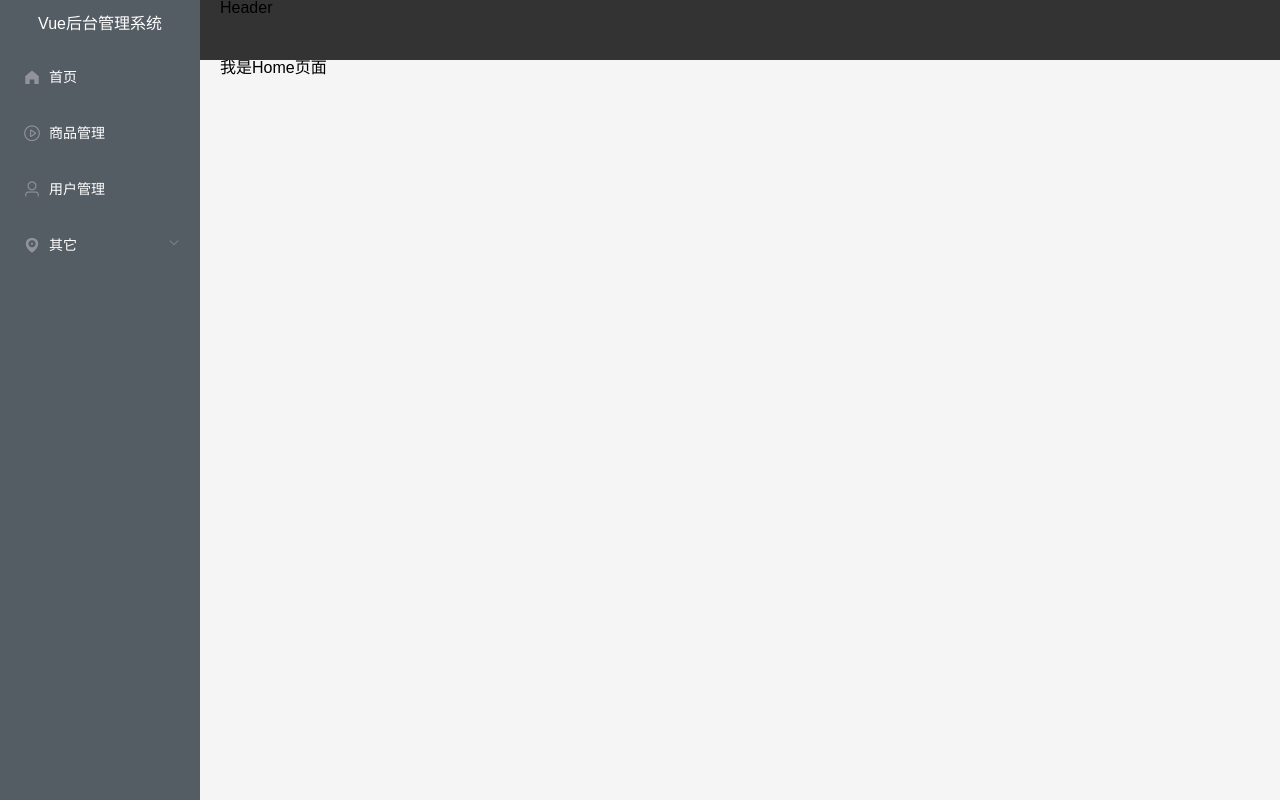
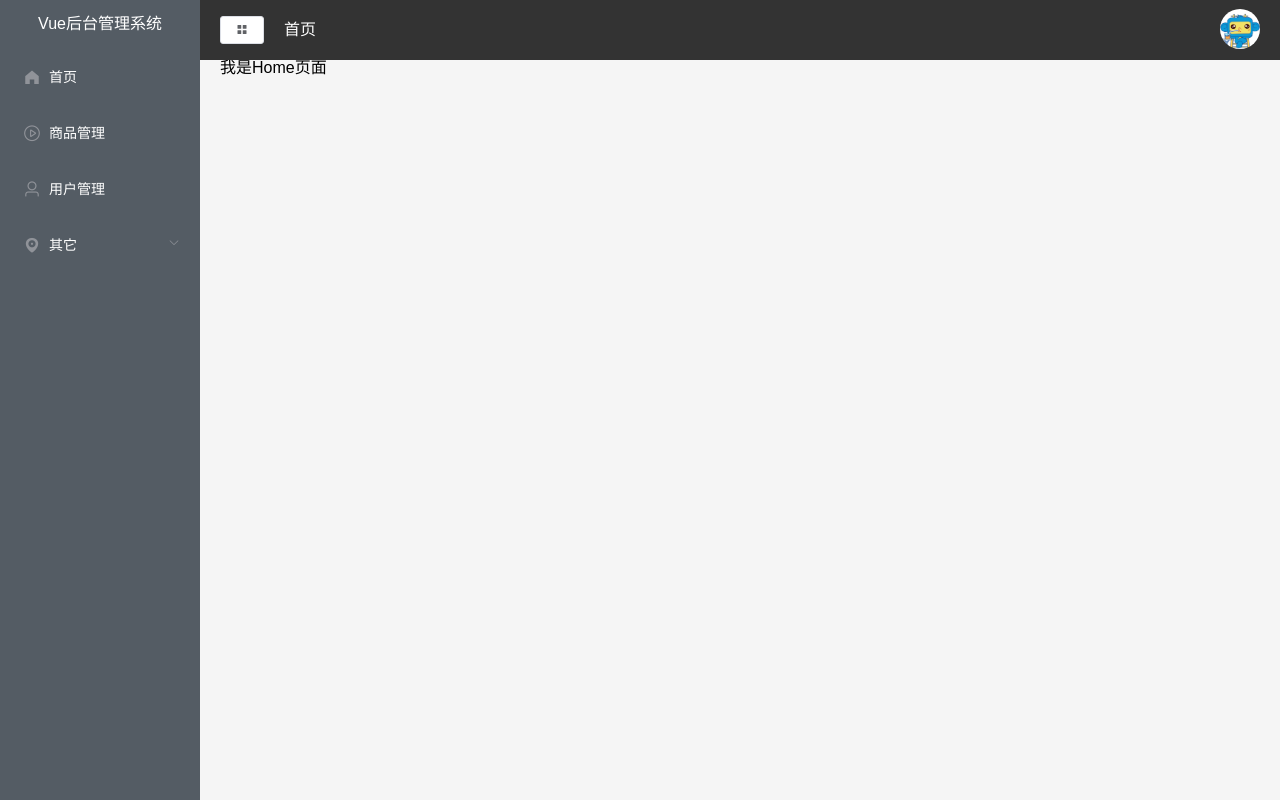
Before and after one commit to buxianshan/vue-management-demo, a Vue app: page /home in a window 1280 px wide. Built offline with nearby package versions, Linux system fonts and the light colour scheme.

Commit message:
完成header样式

```diff
--- /dev/null
+++ b/src/components/CommonHeader.vue
@@ -0,0 +1,55 @@
+<template>
+  <header>
+    <div class="left-content">
+      <el-button plain icon="el-icon-menu" size="mini"></el-button>
+      <h3 style="color: white">首页</h3>
+    </div>
+    <div class="right-content">
+      <el-dropdown trigger="click" size="mini">
+        <span>
+          <img class='user' :src="userIcon">
+        </span>
+        <el-dropdown-menu>
+          <el-dropdown-item>个人中心</el-dropdown-item>
+          <el-dropdown-item>退出</el-dropdown-item>
+        </el-dropdown-menu>
+      </el-dropdown>
+    </div>
+  </header>
+</template>
+
+<script>
+export default {
+  name: 'CommonHeader',
+  data() {
+    return {
+      userIcon: require('../assets/wufan.png')
+    }
+  }
+}
+
+</script>
+
+<style lang="less" scoped>
+header {
+  display: flex;
+  height: 100%;
+  justify-content: space-between;
+  align-items: center;
+}
+.left-content {
+  display: flex;
+  align-items: center;
+  .el-button {
+    margin-right: 20px;
+  }
+}
+.right-content {
+  .user {
+    width: 40px;
+    height: 40px;
+    border-radius: 50%;
+  }
+}
+
+</style>
--- a/views/Main.vue
+++ b/views/Main.vue
@@ -5,7 +5,9 @@
       <common-aside></common-aside>
     </el-aside>
     <el-container>
-      <el-header>Header</el-header>
+      <el-header>
+        <common-header></common-header>
+      </el-header>
       <el-main>
         <router-view></router-view>
       </el-main>
@@ -15,7 +17,9 @@
 </template>
 
 <script>
-import CommonAside from "../src/components/CommonAside";
+import CommonAside from '../src/components/CommonAside'
+import CommonHeader from '../src/components/CommonHeader'
+
 export default {
   name: 'Home',
   data() {
@@ -24,7 +28,8 @@
     }
   },
   components: {
-      CommonAside
+    CommonAside,
+    CommonHeader
   }
 }
 </script>
```
Also changed, not shown: src/main.js (+19 -3 lines), src/assets/wufan.png (added). Lines whose indentation alone changed are shown as unchanged.
